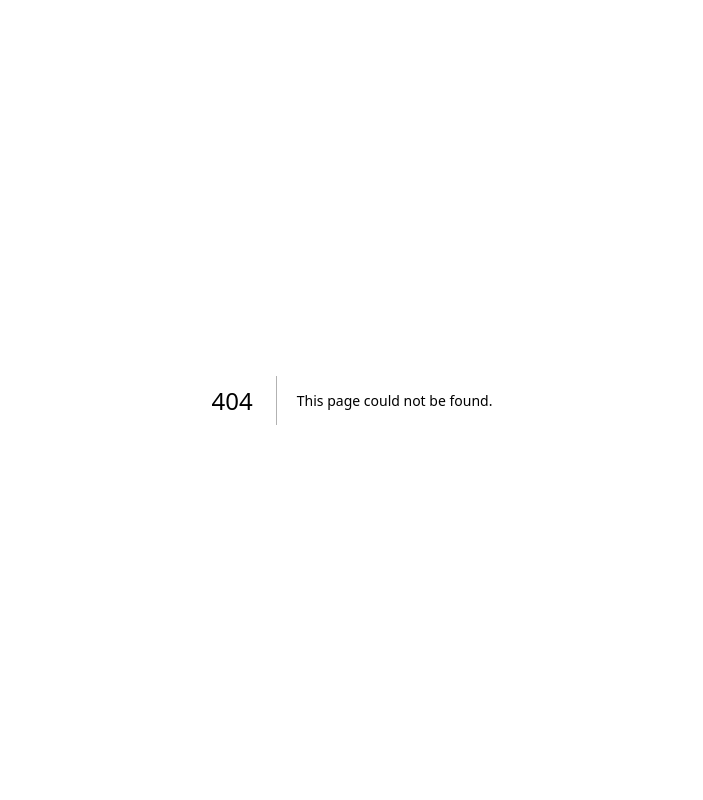
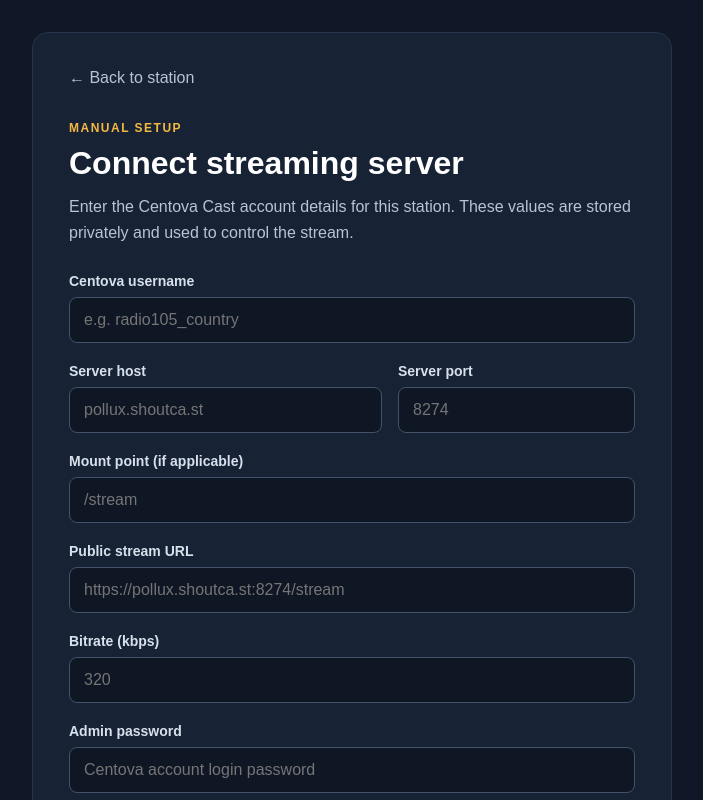
Before and after one commit to Musicutd/ruvanas-platform, a Next.js app: page /stations/1/setup in a window 1280 px wide. Before the commit this address had no page. Shown: the top 800 px of the page, without its empty margins (288-991 px from the left). Built offline with nearby package versions, Linux system fonts and the light colour scheme.

Commit message:
Create page.js

```diff
--- /dev/null
+++ b/app/stations/[stationId]/setup/page.js
@@ -0,0 +1,272 @@
+"use client";
+
+import { useState } from "react";
+import { useRouter } from "next/navigation";
+
+export default function StationSetupPage({ params }) {
+  const router = useRouter();
+  const [form, setForm] = useState({
+    centovaUsername: "",
+    serverHost: "",
+    serverPort: "",
+    mountPoint: "",
+    streamUrl: "",
+    bitrateKbps: "",
+    adminPassword: "",
+    sourcePassword: ""
+  });
+  const [error, setError] = useState("");
+  const [loading, setLoading] = useState(false);
+
+  function updateField(event) {
+    setForm((current) => ({
+      ...current,
+      [event.target.name]: event.target.value
+    }));
+  }
+
+  async function handleSubmit(event) {
+    event.preventDefault();
+    setError("");
+    setLoading(true);
+
+    try {
+      const response = await fetch(`/api/stations/${params.stationId}/setup`, {
+        method: "POST",
+        headers: {
+          "Content-Type": "application/json"
+        },
+        body: JSON.stringify(form)
+      });
+
+      const data = await response.json();
+
+      if (!response.ok) {
+        setError(data.error || "Unable to save streaming details.");
+        return;
+      }
+
+      router.push(`/stations/${params.stationId}`);
+      router.refresh();
+    } catch {
+      setError("A connection error occurred. Please try again.");
+    } finally {
+      setLoading(false);
+    }
+  }
+
+  return (
+    <main style={styles.page}>
+      <section style={styles.card}>
+        <a href={`/stations/${params.stationId}`} style={styles.backLink}>
+          ← Back to station
+        </a>
+
+        <p style={styles.eyebrow}>MANUAL SETUP</p>
+        <h1 style={styles.title}>Connect streaming server</h1>
+        <p style={styles.subtitle}>
+          Enter the Centova Cast account details for this station. These
+          values are stored privately and used to control the stream.
+        </p>
+
+        <form onSubmit={handleSubmit} style={styles.form}>
+          <label style={styles.label}>
+            Centova username
+            <input
+              style={styles.input}
+              type="text"
+              name="centovaUsername"
+              value={form.centovaUsername}
+              onChange={updateField}
+              placeholder="e.g. radio105_country"
+              required
+            />
+          </label>
+
+          <div style={styles.row}>
+            <label style={styles.label}>
+              Server host
+              <input
+                style={styles.input}
+                type="text"
+                name="serverHost"
+                value={form.serverHost}
+                onChange={updateField}
+                placeholder="pollux.shoutca.st"
+                required
+              />
+            </label>
+
+            <label style={styles.label}>
+              Server port
+              <input
+                style={styles.input}
+                type="number"
+                name="serverPort"
+                value={form.serverPort}
+                onChange={updateField}
+                placeholder="8274"
+                required
+              />
+            </label>
+          </div>
+
+          <label style={styles.label}>
+            Mount point (if applicable)
+            <input
+              style={styles.input}
+              type="text"
+              name="mountPoint"
+              value={form.mountPoint}
+              onChange={updateField}
+              placeholder="/stream"
+            />
+          </label>
+
+          <label style={styles.label}>
+            Public stream URL
+            <input
+              style={styles.input}
+              type="text"
+              name="streamUrl"
+              value={form.streamUrl}
+              onChange={updateField}
+              placeholder="https://pollux.shoutca.st:8274/stream"
+              required
+            />
+          </label>
+
+          <label style={styles.label}>
+            Bitrate (kbps)
+            <input
+              style={styles.input}
+              type="number"
+              name="bitrateKbps"
+              value={form.bitrateKbps}
+              onChange={updateField}
+              placeholder="320"
+              required
+            />
+          </label>
+
+          <label style={styles.label}>
+            Admin password
+            <input
+              style={styles.input}
+              type="password"
+              name="adminPassword"
+              value={form.adminPassword}
+              onChange={updateField}
+              placeholder="Centova account login password"
+              required
+            />
+          </label>
+
+          <label style={styles.label}>
+            Source password
+            <input
+              style={styles.input}
+              type="password"
+              name="sourcePassword"
+              value={form.sourcePassword}
+              onChange={updateField}
+              placeholder="Password for broadcasting sources"
+              required
+            />
+          </label>
+
+          {error ? <p style={styles.error}>{error}</p> : null}
+
+          <button type="submit" style={styles.button} disabled={loading}>
+            {loading ? "Saving…" : "Save and activate station"}
+          </button>
+        </form>
+      </section>
+    </main>
+  );
+}
+
+const styles = {
+  page: {
+    minHeight: "100vh",
+    background: "#101827",
+    color: "#ffffff",
+    display: "grid",
+    placeItems: "center",
+    padding: "32px 20px",
+    fontFamily: "Arial, sans-serif"
+  },
+  card: {
+    width: "100%",
+    maxWidth: 640,
+    background: "#182235",
+    border: "1px solid #26344d",
+    borderRadius: 16,
+    padding: 36,
+    boxSizing: "border-box"
+  },
+  backLink: {
+    color: "#b8c3d6",
+    textDecoration: "none"
+  },
+  eyebrow: {
+    color: "#f4b942",
+    letterSpacing: 1.5,
+    fontSize: 12,
+    fontWeight: 700,
+    marginTop: 34,
+    marginBottom: 10
+  },
+  title: {
+    fontSize: 32,
+    margin: "0 0 12px"
+  },
+  subtitle: {
+    color: "#b8c3d6",
+    lineHeight: 1.6,
+    margin: "0 0 28px"
+  },
+  form: {
+    display: "grid",
+    gap: 20
+  },
+  row: {
+    display: "grid",
+    gridTemplateColumns: "2fr 1fr",
+    gap: 16
+  },
+  label: {
+    display: "grid",
+    gap: 8,
+    color: "#d8e0ec",
+    fontSize: 14,
+    fontWeight: 700
+  },
+  input: {
+    border: "1px solid #42526b",
+    borderRadius: 8,
+    background: "#0f1725",
+    color: "#ffffff",
+    padding: "13px 14px",
+    fontSize: 16
+  },
+  error: {
+    margin: 0,
+    border: "1px solid #a63e4a",
+    background: "#3c1d27",
+    color: "#fecdd3",
+    borderRadius: 8,
+    padding: 12,
+    lineHeight: 1.45
+  },
+  button: {
+    border: "none",
+    borderRadius: 8,
+    background: "#f4b942",
+    color: "#101827",
+    padding: "14px 18px",
+    fontSize: 16,
+    fontWeight: 800,
+    cursor: "pointer"
+  }
+};
```
